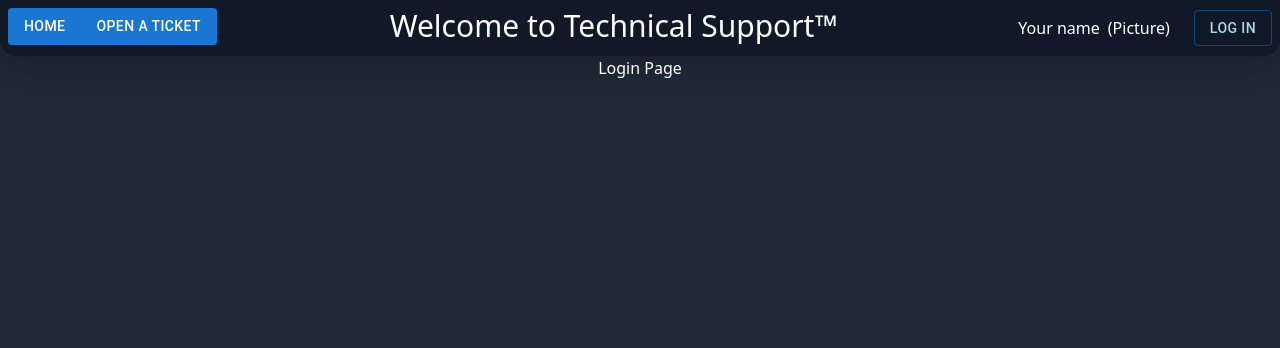
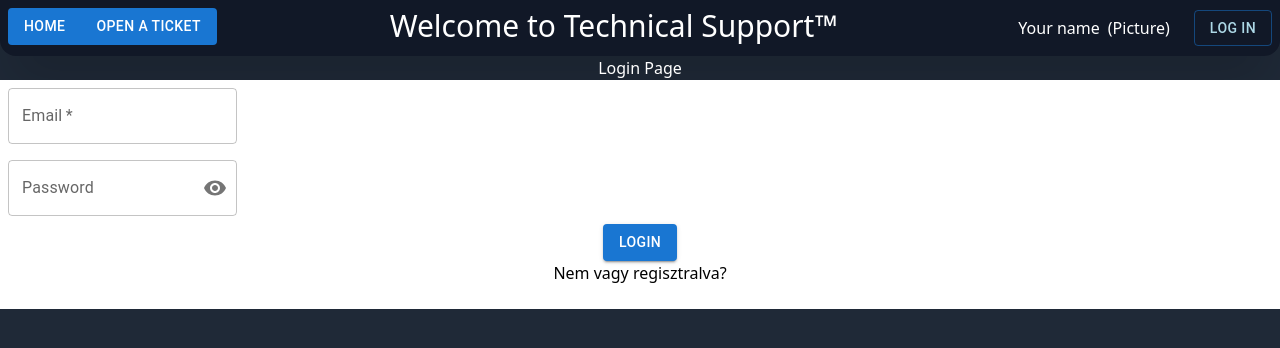
Before and after one commit to balhun/techsupport, a React (Vite) app: page /login in a window 1280 px wide. Shown: the top 348 px of the page. Built offline with nearby package versions, Linux system fonts and the light colour scheme.

Commit message:
Login design regist letrehozas

```diff
--- a/package.json
+++ b/package.json
@@ -12,6 +12,7 @@
   "dependencies": {
     "@emotion/react": "^11.14.0",
     "@emotion/styled": "^11.14.0",
+    "@mui/icons-material": "^6.4.1",
     "@mui/material": "^6.4.0",
     "firebase": "^11.2.0",
     "react": "^18.3.1",
--- a/src/App.jsx
+++ b/src/App.jsx
@@ -5,6 +5,7 @@ import MyTickets from "./pages/MyTickets.jsx";
 import Login from "./pages/Login.jsx";
 import OpenTicket from "./pages/OpenTicket.jsx";
 import Profile from "./pages/Profile.jsx";
+import Regist from "./pages/Regist.jsx";
 
 function App() {
 
@@ -14,7 +15,8 @@ function App() {
       { path: "/mytickets", element: <MyTickets /> },
       { path: "/login", element: <Login /> },
       { path: "/openticket", element: <OpenTicket /> },
-      { path: "/profile", element: <Profile /> }
+      { path: "/profile", element: <Profile /> },
+      {path:"/regist", element:<Regist/>}
     ]}
   ]);
 
--- a/src/pages/Login.jsx
+++ b/src/pages/Login.jsx
@@ -1,11 +1,38 @@
-import { InputAdornment, InputLabel, OutlinedInput, Stack } from "@mui/material";
+import { Button, FormControl, IconButton, InputAdornment, InputLabel, OutlinedInput, Stack, TextField } from "@mui/material";
+import Visibility from '@mui/icons-material/Visibility';
+import VisibilityOff from '@mui/icons-material/VisibilityOff';
+import * as React from 'react';
 import { useState } from "react";
+import { Link } from "react-router-dom";
 
 export default function Login(){
-    /*
+
     const [showPassword, setShowPassword] = useState(false);
     const handleClickShowPassword = () => setShowPassword((show) => !show);
-            <Stack>
+    const handleMouseDownPassword = (event) => {
+        event.preventDefault();
+      };
+
+      const handleMouseUpPassword = (event) => {
+        event.preventDefault();
+      };
+
+
+
+
+        // Gero:
+        // nemtudom a faszom roviditesekt elkezdtem egz regist panelt is ahonnan majd mennek a firebasebe a cuccok
+
+    return(
+        <div className='text-white text-center fit-content'>Login Page
+            <div className='width 90% bg-white flex flex-col '>
+
+                        <TextField
+                        sx={{ m: 1, width: '25ch' }}
+                        required
+                        label="Email"
+                        />
+
                         <FormControl sx={{ m: 1, width: '25ch' }} variant="outlined">
                         <InputLabel htmlFor="outlined-adornment-password">Password</InputLabel>
                             <OutlinedInput
@@ -29,16 +56,12 @@ export default function Login(){
                             label="Password"
                             />
                         </FormControl>
-        </Stack>
+                        <Link to="/profile"><Button variant="contained">Login</Button></Link>
+                        <p className="text-black">Nem vagy regisztralva?</p>
+                        <p className="text-blue"><Link to='/regist'>Kattints ide</Link></p>
 
-        Hunor:
-        Ide egyszerű MUI-s textfieldek elegek szerintem
-        Tökre adnám ha középen baloldalt login tőle jobbra pedig regisztráció lenne
-        stylehoz guglizd a tailwindet, "amit akarsz csinálni + tailwind" googlebe és egyből megvan a válaszod
-        Mit gondolsz?
 
-    */
-    return(
-        <div className='text-white text-center'>Login Page</div>
+            </div>
+        </div>
     )
 }
--- /dev/null
+++ b/src/pages/Regist.jsx
@@ -0,0 +1,7 @@
+export default function Regist(){
+    return(
+        <div>
+            Regist
+        </div>
+    )
+}
```
Also changed, not shown: 1 other file (tests, documents, lock files or other folders). Lines whose indentation alone changed are shown as unchanged.
